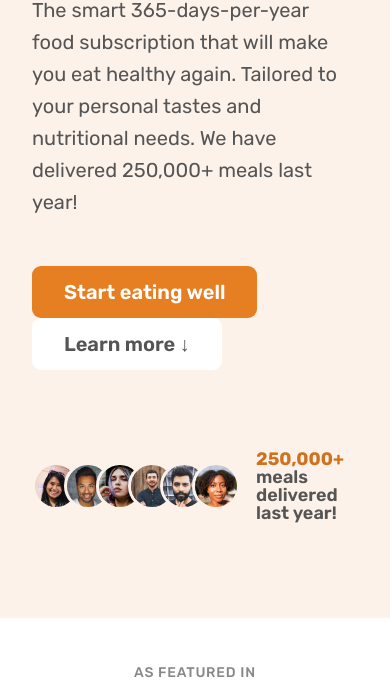
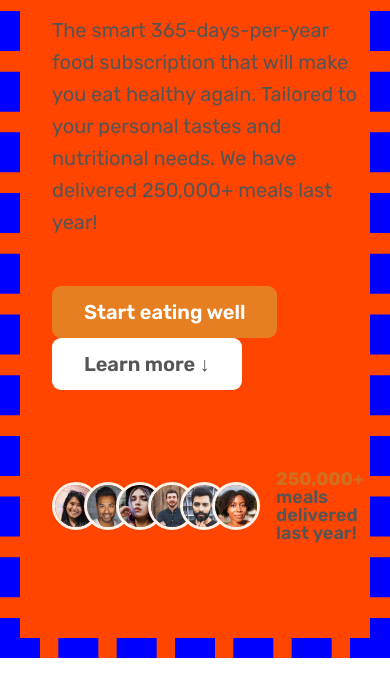
Before and after one commit to eangao/htmlcss-08-Omnifood-Responsive, a plain HTML site: page index.html in a window 390 px wide. Shown: the part 510-1208 px from the top of the page. Drawn offline with nearby package versions, Linux system fonts and the light colour scheme.

Commit message:
How Media Queries Work

```diff
--- a/css/style.css
+++ b/css/style.css
@@ -62,6 +62,19 @@
 .section-hero {
   background-color: #fdf2e9;
   padding: 4.8rem 0 9.6rem 0;
+}
+
+@media (max-width: 600px) {
+  .section-hero {
+    border: 20px dashed blue;
+    background-color: blue;
+  }
+}
+
+@media (max-width: 1200px) {
+  .section-hero {
+    background-color: orangered;
+  }
 }
 
 .hero {
```
